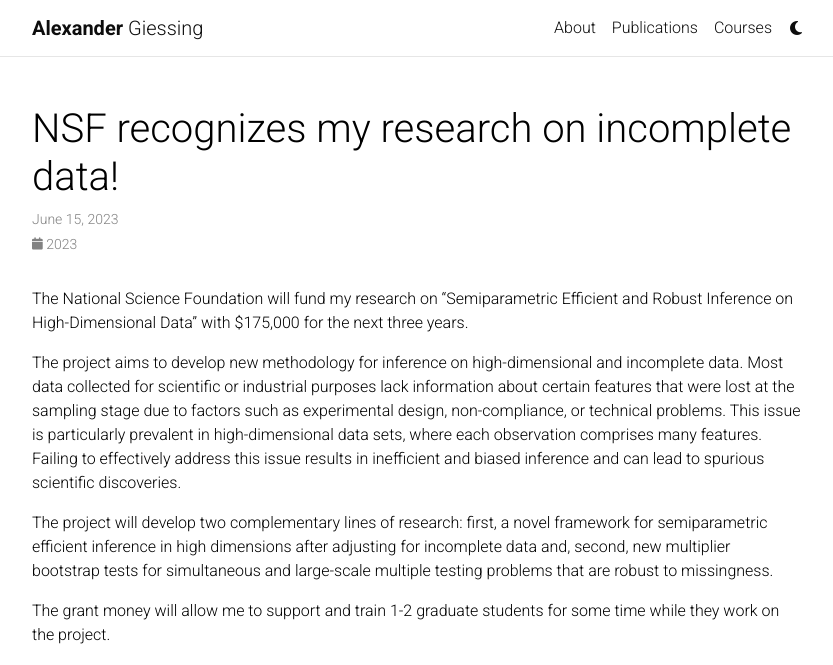
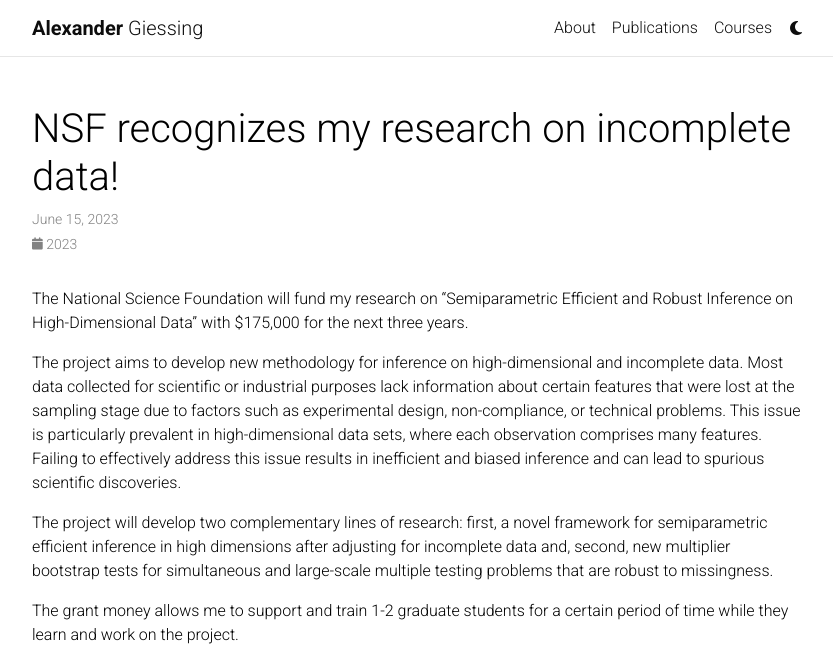
Before and after one commit to agiessing/agiessing.github.io, a Jekyll site: the page built from _news/announcement_2.md, in a window 1280 px wide and 1089 px high. Shown: the top 665 px of the window, without its empty margins (223-1056 px from the left). Built offline with Jekyll 4.4.1, drawn with Linux system fonts in a browser that asks for light colours; comment, search, counter and statistics services are not loaded; a style sheet for code colours, icons or effects is not loaded.

Commit message:
Update announcement_2.md

```diff
--- a/_news/announcement_2.md
+++ b/_news/announcement_2.md
@@ -12,7 +12,7 @@
 
 The project will develop two complementary lines of research: first, a novel framework for semiparametric efficient inference in high dimensions after adjusting for incomplete data and, second, new multiplier bootstrap tests for simultaneous and large-scale multiple testing problems that are robust to missingness.
 
-The grant money will allow me to support and train 1-2 graduate students for some time while they work on the project.
+The grant money allows me to support and train 1-2 graduate students for a certain period of time while they learn and work on the project.
 
 For more details, check the <a href="https://www.nsf.gov/awardsearch/showAward?AWD_ID=2310578&HistoricalAwards=false">official award abstract (DMS-2310578) </a>.
 
```
